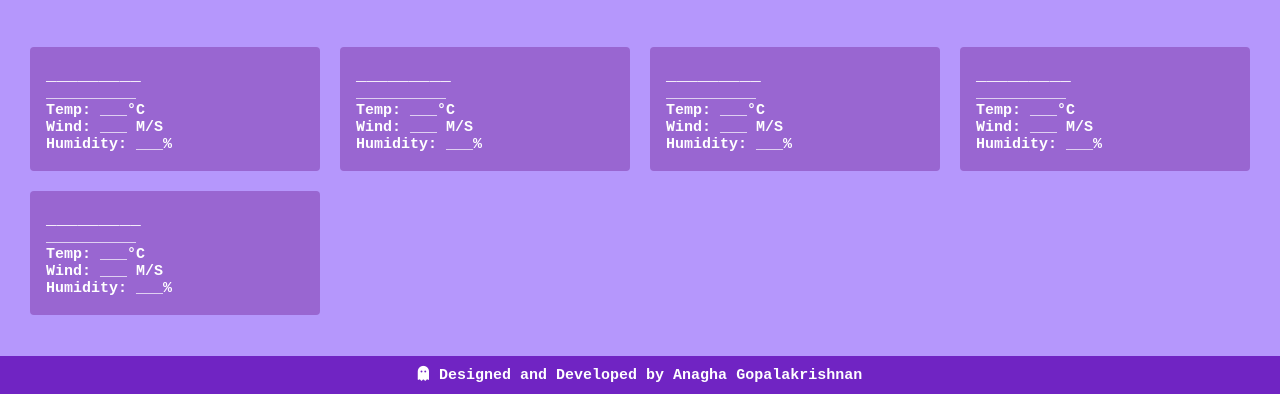
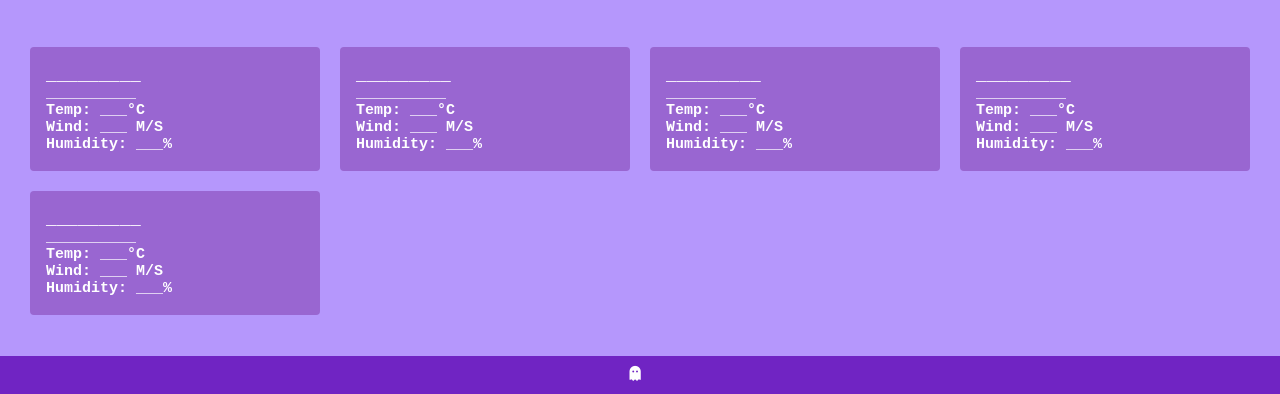
Before and after one commit to anaghagopu/Weather-Forecast, a plain HTML site: page index.html in a window 1280 px wide. Shown: the part 406-800 px from the top of the page. Drawn offline with Linux system fonts and the light colour scheme; a web font is replaced by a local one.

Commit message:
Update index.html

```diff
--- a/index.html
+++ b/index.html
@@ -72,7 +72,7 @@
             </li>
         </ul>
     </div> <br><br>
-    <footer><i class="fa-solid fa-ghost"></i>Designed and Developed by Anagha Gopalakrishnan</footer>
+    <footer><i class="fa-solid fa-ghost"></i></footer>
 </body>
 
 </html>
```
